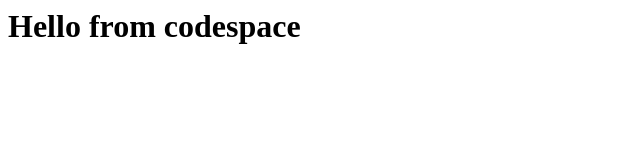
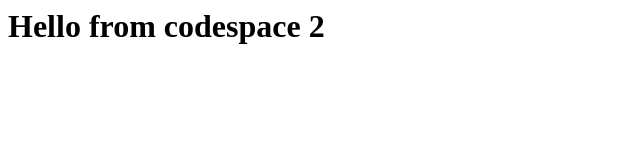
Before and after one commit to johnny-chan/skills-code-with-codespaces, a plain HTML site: page index.html in a window 1280 px wide. Shown: the full height of the page, 0-640 px from the left. Drawn offline with Linux system fonts and the light colour scheme.

Commit message:
Adding hello from the codespace!

```diff
--- a/index.html
+++ b/index.html
@@ -1,3 +1,3 @@
 <html>
-  <h1>Hello from codespace</h1>
+  <h1>Hello from codespace 2</h1>
 </html>
```
